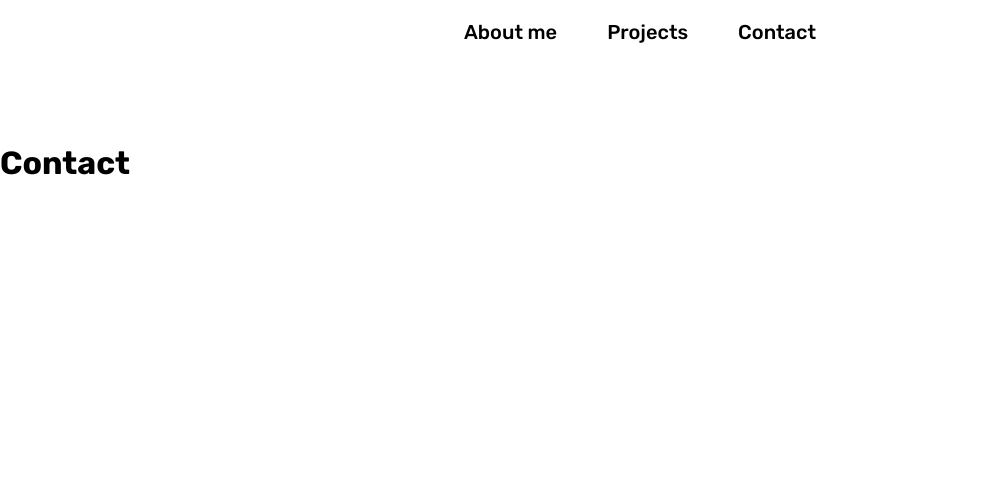
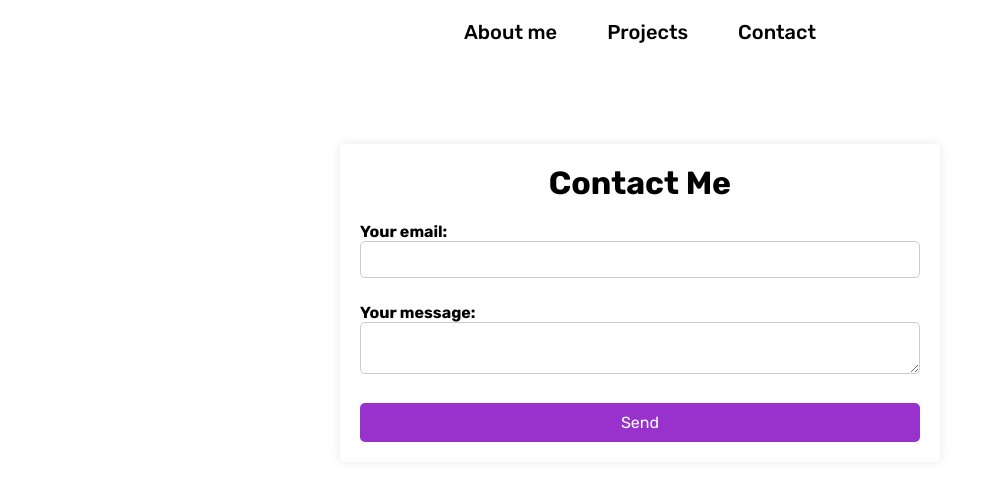
Before and after one commit to itzoverdark/portfolio, a plain HTML site: page contact.html in a window 1280 px wide. Shown: the whole page, without its empty margins (0-982 px from the left). Drawn offline with Linux system fonts and the light colour scheme.

Commit message:
add contact form

```diff
--- a/contact.html
+++ b/contact.html
@@ -15,7 +15,24 @@
         </nav>
     </header>
     <main>
-        <h1>Contact</h1>
+        <div id="contact">
+            <h1>Contact Me</h1>
+            <form
+                action="https://formspree.io/f/xnnavpbd"
+                method="POST"
+                >
+                <label>
+                    Your email:
+                    <input type="email" name="email">
+                </label>
+                <label>
+                    Your message:
+                    <textarea name="message"></textarea>
+                </label>
+                <!-- your other form fields go here -->
+                <button type="submit">Send</button>
+                </form>
+        </div>
     </main>
 
 </body>
```
